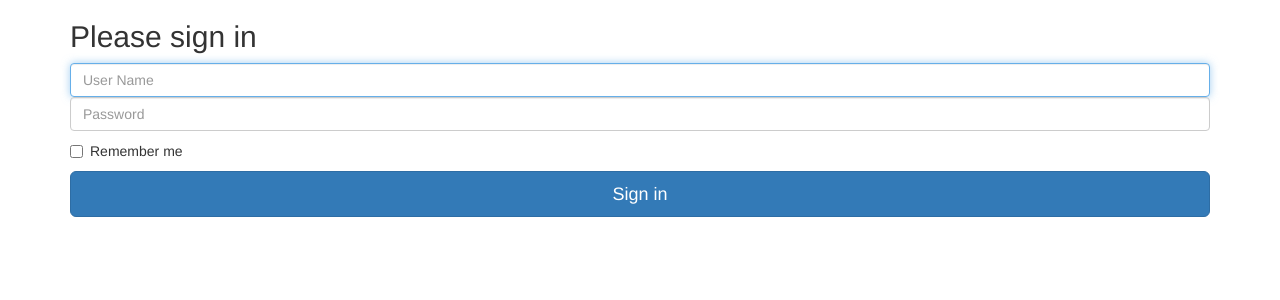
After one commit to HackBulgariaHackathon/Hackathon, a Django app: template pysuppl/network_site/templates/network_site/signin.html in a window 1280 px wide. The commit adds this page. Shown: the top 300 px of the page. Run offline with Django 3.2, Linux system fonts and the light colour scheme; the template is opened without the code that fills it, so the values that code supplies are empty; parts of the project's set-up code (start-up, migrations or seed data) failed here and were passed over; some libraries are stand-ins or nearby versions.

Commit message:
login OK -RC1

```diff
--- /dev/null
+++ b/pysuppl/network_site/templates/network_site/signin.html
@@ -0,0 +1,42 @@
+{% load staticfiles %}
+<!DOCTYPE html>
+<html lang="en">
+  <head>
+    <meta charset="utf-8">
+    <meta http-equiv="X-UA-Compatible" content="IE=edge">
+    <meta name="viewport" content="width=device-width, initial-scale=1">
+    <!-- The above 3 meta tags *must* come first in the head; any other head content must come *after* these tags -->
+    <meta name="description" content="">
+    <meta name="author" content="">
+    <link rel="icon" href="../../favicon.ico">
+
+    <title>Signin Template for Bootstrap</title>
+
+    <!-- Bootstrap core CSS -->
+    <link href="{% static "css/bootstrap.min.css" %}" rel="stylesheet">
+
+  </head>
+
+  <body>
+
+    <div class="container">
+
+      <form class="form-signin" action="" method="POST">
+      {% csrf_token %}
+        <h2 class="form-signin-heading">Please sign in</h2>
+        <label for="inputUsername" class="sr-only">User name</label>
+        <input name="username" type="text" id="inputUsername" class="form-control" placeholder="User Name" required autofocus>
+        <label for="inputPassword" class="sr-only">Password</label>
+        <input name="password" type="password" id="inputPassword" class="form-control" placeholder="Password" required>
+        <div class="checkbox">
+          <label>
+            <input type="checkbox" value="remember-me"> Remember me
+          </label>
+        </div>
+        <button class="btn btn-lg btn-primary btn-block" type="submit">Sign in</button>
+      </form>
+
+    </div> <!-- /container -->
+
+  </body>
+</html>
--- a/pysuppl/network_site/urls.py
+++ b/pysuppl/network_site/urls.py
@@ -1,8 +1,10 @@
 from django.conf import settings
 from django.conf.urls import url
 from django.conf.urls.static import static
-from .views import index
+from .views import index, site_logout, site_login
 
 urlpatterns = [
-    url(r'^$', index),
+    url(r"^$", index, name="index"),
+    url(r"^logout/$", site_logout, name="logout"),
+    url(r"^login/$", site_login, name="login"),
 ] + static(settings.STATIC_URL, document_root=settings.STATIC_ROOT)
--- a/pysuppl/pysuppl/urls.py
+++ b/pysuppl/pysuppl/urls.py
@@ -1,18 +1,3 @@
-"""pysuppl URL Configuration
-
-The `urlpatterns` list routes URLs to views. For more information please see:
-    https://docs.djangoproject.com/en/1.8/topics/http/urls/
-Examples:
-Function views
-    1. Add an import:  from my_app import views
-    2. Add a URL to urlpatterns:  url(r'^$', views.home, name='home')
-Class-based views
-    1. Add an import:  from other_app.views import Home
-    2. Add a URL to urlpatterns:  url(r'^$', Home.as_view(), name='home')
-Including another URLconf
-    1. Add an import:  from blog import urls as blog_urls
-    2. Add a URL to urlpatterns:  url(r'^blog/', include(blog_urls))
-"""
 from django.conf.urls import include, url
 from django.contrib import admin
 from network_site import urls as network_urls
```
Also changed, not shown: pysuppl/network_site/templates/network_site/index.html (+3 -13 lines), pysuppl/network_site/views.py (+25 -2 lines).
